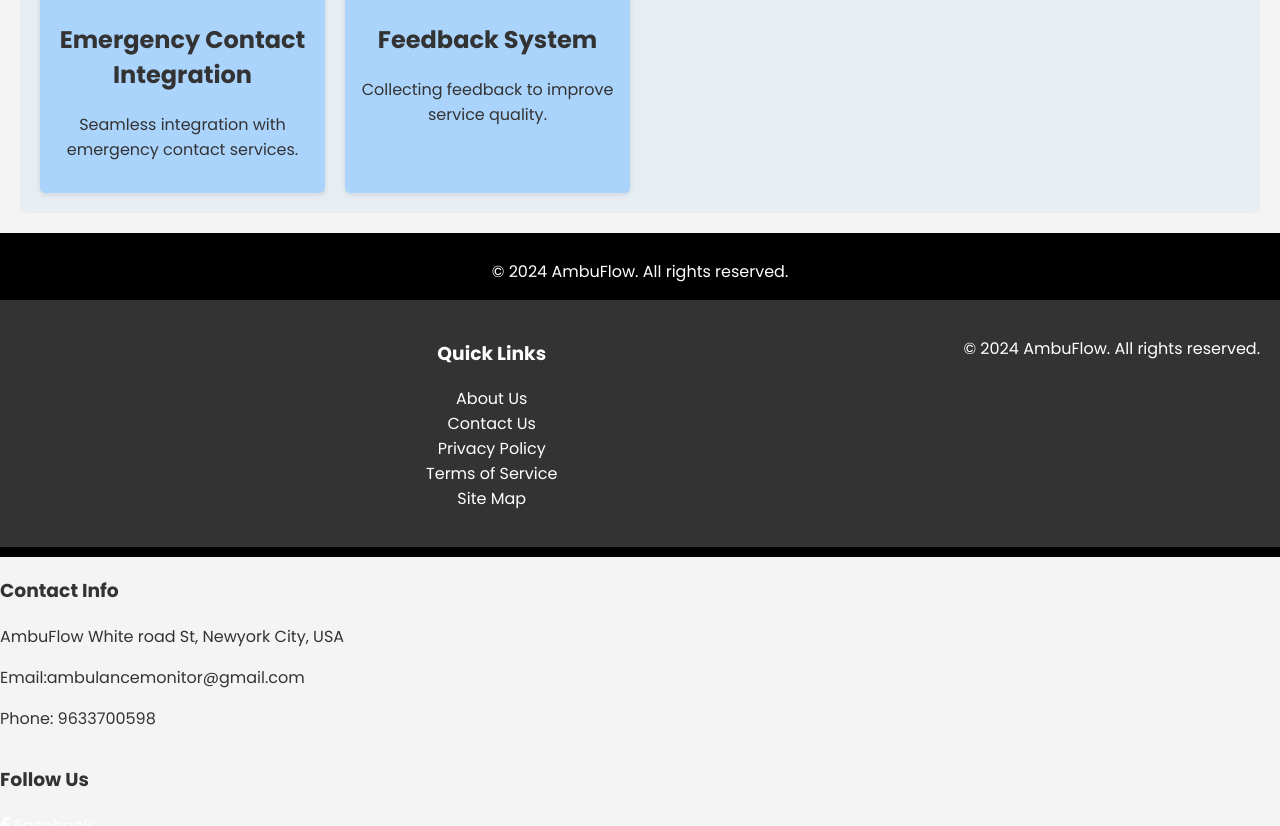
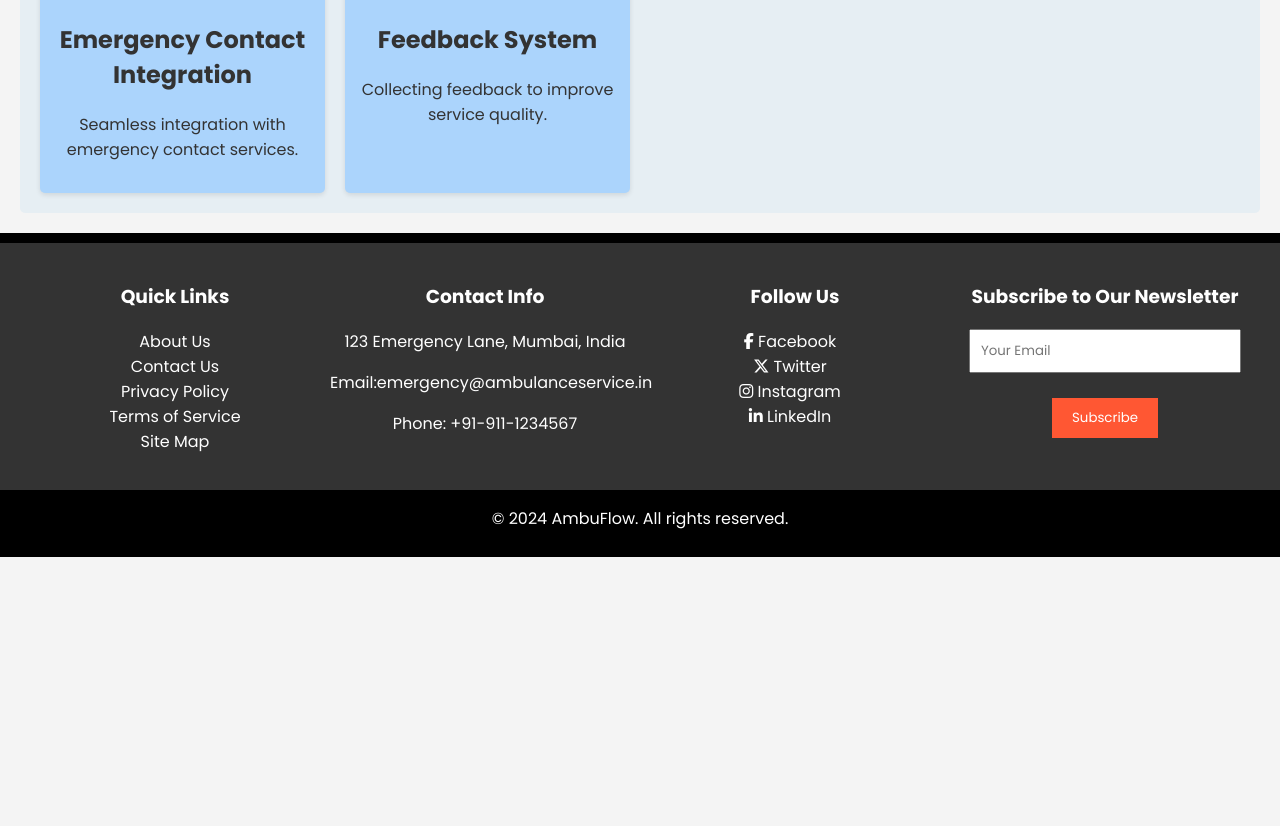
Before and after one commit to mansiruhil13/Bobble-AI, a Jekyll site: the page features.html, which Jekyll copies as it is, in a window 1280 px wide and 900 px high, scrolled down 874 px. Shown: the top 826 px of the window. Built offline with Jekyll 4.4.1, drawn with Linux system fonts in a browser that asks for light colours; after the commit the page ends 1431 px from its top, so only the background shows below that.

Commit message:
update footer

```diff
--- a/contact.html
+++ b/contact.html
@@ -173,8 +173,6 @@
 </div>
 
 <footer>
-
-
     <div style="background-color: #333; color: white; padding: 20px;">
         <div style="display: flex; justify-content: space-between; flex-wrap: wrap;">
             <!-- Quick Links Section -->
--- a/features.html
+++ b/features.html
@@ -185,9 +185,6 @@
 
 <!-- Footer -->
 <footer>
-
-    <p>&copy; 2024 AmbuFlow. All rights reserved.</p>
-
     <div style="background-color: #333; color: white; padding: 20px;">
         <div style="display: flex; justify-content: space-between; flex-wrap: wrap;">
             <!-- Quick Links Section -->
@@ -201,26 +198,22 @@
                     <li><a href="sitemap.html" style="color: white; text-decoration: none;">Site Map</a></li>
                 </ul>
             </div>
-    <p>&copy; 2024 AmbuFlow. All rights reserved.</p>
-
-</footer>
 
             <!-- Contact Information Section -->
             <div style="flex: 1; min-width: 200px;">
                 <h3>Contact Info</h3>
-                <p>AmbuFlow
-                White road St, Newyork City, USA</p>
-                <p>Email:ambulancemonitor@gmail.com</p>
-                <p>Phone: 9633700598</p>
+                <p>123 Emergency Lane, Mumbai, India</p>
+                <p>Email:emergency@ambulanceservice.in</p>
+                <p>Phone: +91-911-1234567</p>
             </div>
 
             <!-- Social Media Links -->
             <div style="flex: 1; min-width: 200px;">
                 <h3>Follow Us</h3>
-                <a href="#" style="color: white; text-decoration: none; margin-right: 10px;"><i class="fab fa-facebook-f"></i> Facebook</a><br>
-                <a href="#" style="color: white; text-decoration: none; margin-right: 10px;"><i class="fa-brands fa-x-twitter"></i> Twitter</a><br>
-                <a href="#" style="color: white; text-decoration: none; margin-right: 10px;"><i class="fab fa-instagram"></i> Instagram</a><br>
-                <a href="#" style="color: white; text-decoration: none; margin-right: 10px;"><i class="fab fa-linkedin-in"></i> LinkedIn</a>
+                <a href="https://www.facebook.com" style="color: white; text-decoration: none; margin-right: 10px;"><i class="fab fa-facebook-f"></i> Facebook</a><br>
+                <a href="https://www.twitter.com" style="color: white; text-decoration: none; margin-right: 10px;"><i class="fa-brands fa-x-twitter"></i> Twitter</a><br> <!--upadted-->
+                <a href="https://www.instagram.com" style="color: white; text-decoration: none; margin-right: 10px;"><i class="fab fa-instagram"></i> Instagram</a><br>
+                <a href="https://www.linkedin.com" style="color: white; text-decoration: none; margin-right: 10px;"><i class="fab fa-linkedin-in"></i> LinkedIn</a>
             </div>
 
             <!-- Newsletter Subscription -->
@@ -233,12 +226,13 @@
             </div>
         </div>
 
-        <!-- Copyright Section -->
-        <div style="text-align: center; margin-top: 20px; border-top: 1px solid white; padding-top: 10px;">
-            <p>&copy; 2024 AmbuFlow. All rights reserved.</p>
-        </div>
+
+
     </div>
+    <!-- Copyright Section -->
+    <p>&copy; 2024 AmbuFlow. All rights reserved.</p>
 
-    </footer>
+</footer>
+
 </body>
 </html>
```
Also changed, not shown: index.html (+25 -105 lines).
